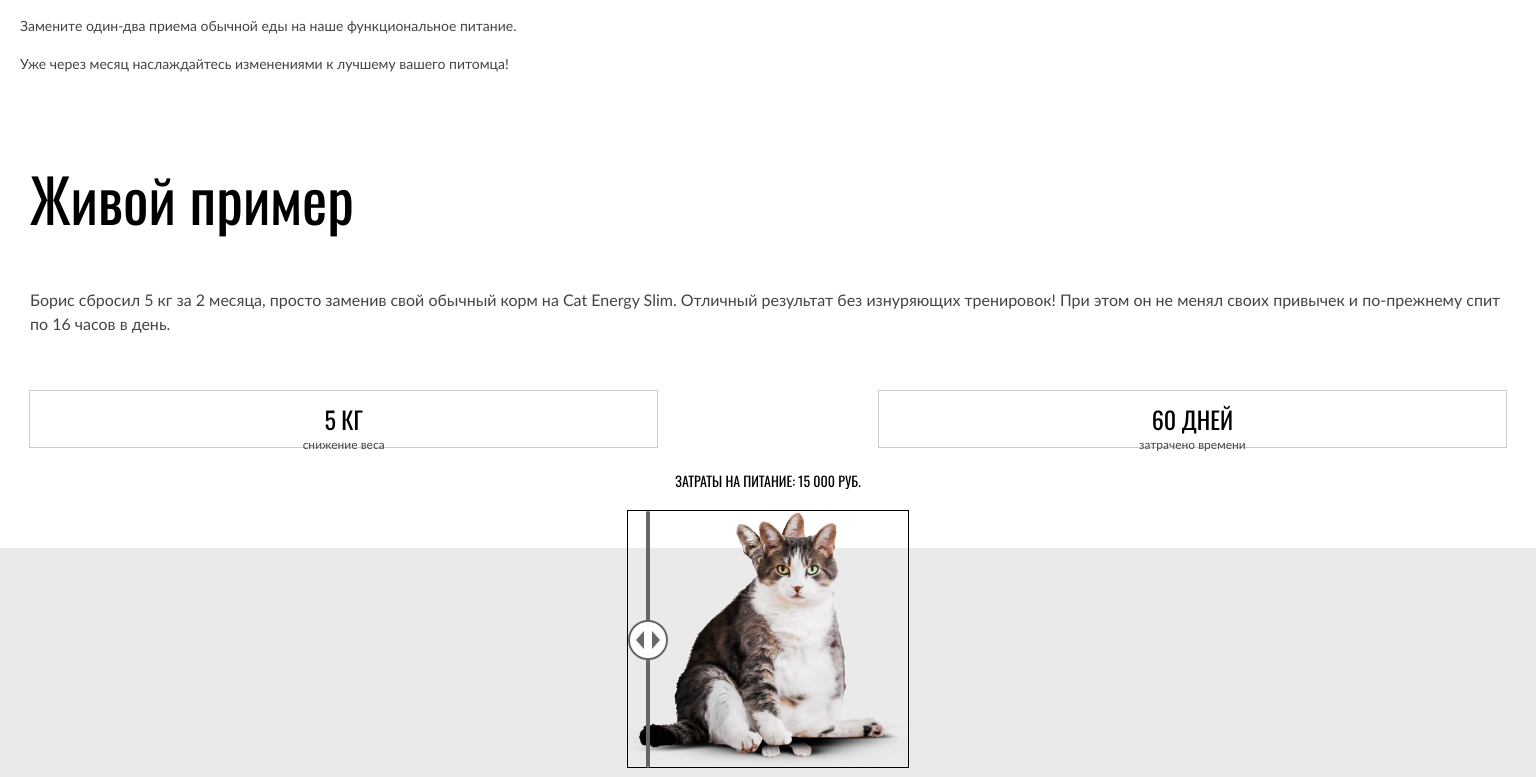
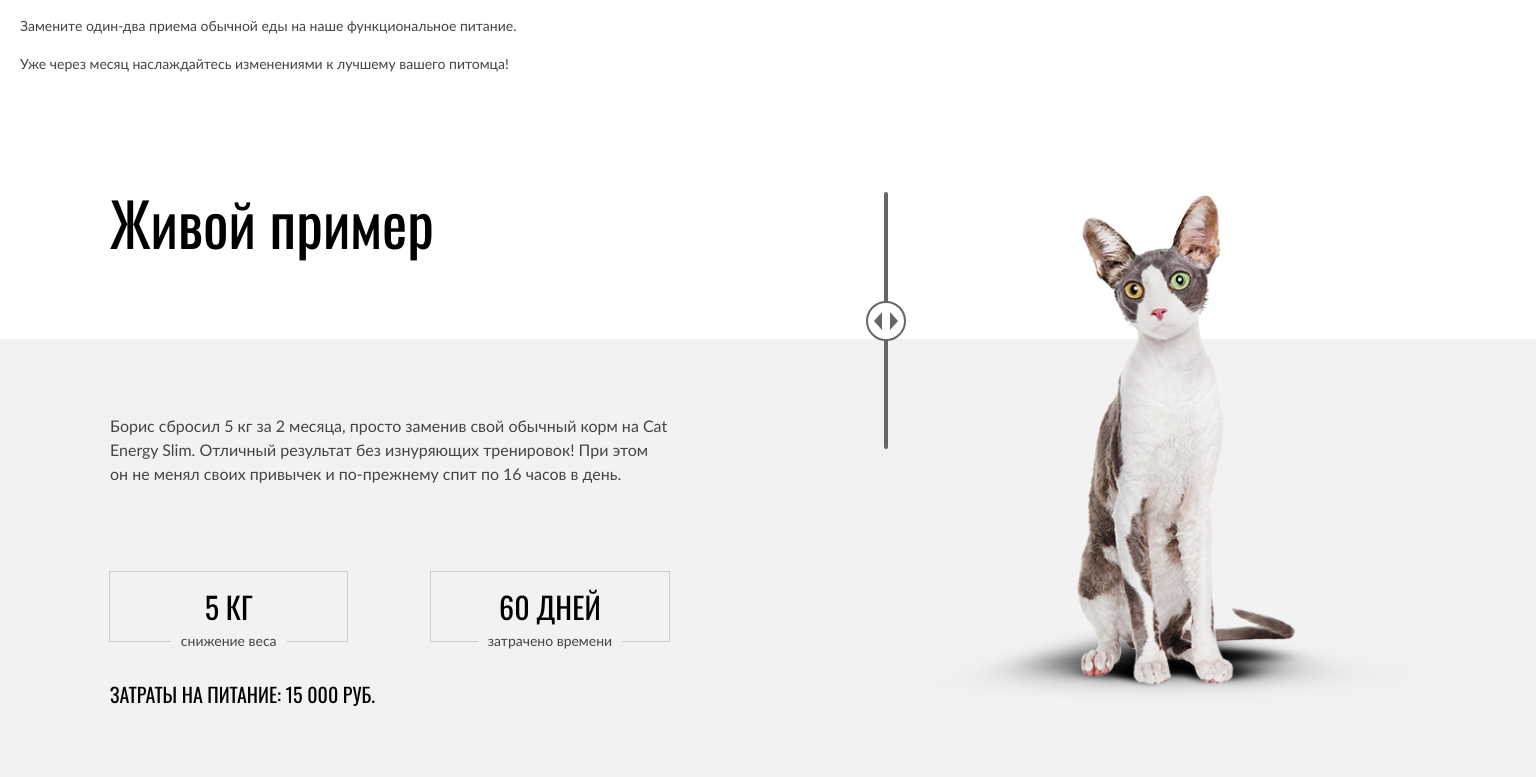
Before and after one commit to htmlacademy-adaptive/83960-cat-energy-29, a website: page source/index.html in a window 1536 px wide. Shown: the part 865-1642 px from the top of the page. Drawn offline with nearby package versions, Linux system fonts and the light colour scheme; files that its build step writes are made by us from their sources.

Commit message:
Закончил адаптивную сетку для секции Пример.

```diff
--- a/source/index.html
+++ b/source/index.html
@@ -132,18 +132,17 @@
 
             <!-- TODO: Задать классы. Оптимизировать изображения. -->
 
-            <div class="slider__wrapper slider__wrapper--after">
+            <div class="slider__wrapper slider__wrapper--after" draggable="false">
               <picture>
-                <source media="(min-width: 768px)" srcset="img/slider/slider-tablet-after-1x.png">
-                <img class="image slider__image slider__image--after" src="img/slider/slider-mobile-after-1x.png" width="280"
-                  height="256" alt="Кот после перехода на функциональное питание">
+                <source media="(min-width: 768px)" srcset="img/slider/slider-tablet-after-1x.png" width="560" height="512">
+                <img class="image slider__image slider__image--after" src="img/slider/slider-mobile-after-1x.png" width="280" height="256" alt="Кот после перехода на функциональное питание" draggable="false">
               </picture>
             </div>
 
-            <div class="slider__wrapper slider__wrapper--before">
+            <div class="slider__wrapper slider__wrapper--before" draggable="false">
               <picture>
-                <source media="(min-width: 768px)" srcset="img/slider/slider-tablet-before-1x.png">
-                <img class="image slider__image slider__image--before" src="img/slider/slider-mobile-before-1x.png" width="280" height="256" alt="Кот до перехода на функциональное питание">
+                <source media="(min-width: 768px)" srcset="img/slider/slider-tablet-before-1x.png" width="560" height="512">
+                <img class="image slider__image slider__image--before" src="img/slider/slider-mobile-before-1x.png" width="280" height="256" alt="Кот до перехода на функциональное питание" draggable="false">
               </picture>
             </div>
 
--- a/source/js/slider.js
+++ b/source/js/slider.js
@@ -10,7 +10,7 @@ curtain.onmousedown = function (event) {
   startX = event.pageX - translateX;
 }
 
-curtain.onmouseup = function (event) {
+document.body.onmouseup = function (event) {
   moved = false;
 }
 
--- a/source/sass/common.scss
+++ b/source/sass/common.scss
@@ -27,6 +27,10 @@
   // Font variables
   --primary-font: "Oswald", sans-serif;
   --secondary-font: "Lato", sans-serif;
+
+  //Breakpoints variables
+  --tablet-width: 768px;
+  --desktop-width: 1440px;
 }
 
 @font-face {
--- a/source/sass/footer/social-list.scss
+++ b/source/sass/footer/social-list.scss
@@ -18,7 +18,7 @@
 .social-list__link {
   --social-color: var(--decor-color-2);
 
-  &:before {
+  &::before {
     display: block;
     content: "";
     width: 28px;
@@ -34,24 +34,24 @@
   }
 
   &:active {
-    --social-color: rgba(104, 183, 56, 0.3)
+    --social-color: rgba(104, 183, 56, 0.3);
   }
 }
 
 .social-list__link--vkontakte {
-  &:before {
-    mask-image: url(../../img/social/vkontakte.svg);
+  &::before {
+    mask-image: url("../../img/social/vkontakte.svg");
   }
 }
 
 .social-list__link--youtube {
-  &:before {
-    mask-image: url(../../img/social/youtube.svg);
+  &::before {
+    mask-image: url("../../img/social/youtube.svg");
   }
 }
 
 .social-list__link--telegram {
-  &:before {
-    mask-image: url(../../img/social/telegram.svg);
+  &::before {
+    mask-image: url("../../img/social/telegram.svg");
   }
 }
--- a/source/sass/index/contacts.scss
+++ b/source/sass/index/contacts.scss
@@ -57,6 +57,7 @@
   @media screen and (min-width: 768px) {
     font-size: 16px;
     align-items: flex-end;
+
     .contacts__street {
       text-align: right;
     }
@@ -65,6 +66,7 @@
   @media screen and (min-width: 1440px) {
     font-size: 16px;
     align-items: flex-start;
+
     .contacts__street {
       text-align: left;
     }
--- a/source/sass/index/example.scss
+++ b/source/sass/index/example.scss
@@ -18,7 +18,16 @@
   margin-bottom: 20px;
 }
 
+.example__wrapper {
+  display: flex;
+  flex-direction: column;
+  gap: 20px;
+  margin-bottom: 20px;
+}
+
 .example__slider {
+  width: 280px;
+  height: 256px;
   margin: 0 auto;
 }
 
@@ -28,15 +37,58 @@
     background-image: linear-gradient(to top, #eaeaea 43%, var(--primary-background-color) 43%);
     background-color: transparent;
   }
+
   .example__title {
     font-size: 60px;
     line-height: 60px;
     margin-bottom: 60px;
   }
+
   .example__text {
     font-size: 16px;
     line-height: 24px;
     margin-bottom: 55px;
   }
 
+  .example__wrapper {
+    flex-direction: row;
+    justify-content: space-between;
+    margin-bottom: 99px;
+    background-color: var(--primary-background-color);
 }
+
+  .example__slider {
+    width: 560px;
+    height: 512px;
+  }
+}
+
+@media screen and (min-width: 1440px) {
+  .example {
+    padding: 69px 110px 75px 110px;
+    background-image: linear-gradient(to top, var(--additional-background-color) 67%, var(--primary-background-color) 67%);
+    background-color: transparent;
+    display: grid;
+    grid-template-columns: 1fr 1fr;
+    grid-auto-flow: column;
+    column-gap: 15%;
+  }
+
+  .example__title {
+    margin-bottom: 146px;
+  }
+
+  .example__text {
+    margin-bottom: 69px;
+  }
+
+  .example__wrapper {
+    flex-direction: column;
+    margin-bottom: 0;
+    background-color: var(--additional-background-color);
+}
+
+  .example__slider {
+    grid-row: span 3;
+  }
+}
--- a/source/sass/index/result-list.scss
+++ b/source/sass/index/result-list.scss
@@ -30,12 +30,12 @@
   font-size: 12px;
   line-height: 12px;
   text-align: center;
-  width: 65%;
-  margin-top: -0.7em;
+  width: 80px;
+  margin-top: -0.5em;
 }
 
 .result__cost {
-  margin: 20px 0;
+  margin: 0;
   color: var(--primary-text-color);
   font-family: var(--primary-font);
   font-size: 14px;
@@ -43,3 +43,39 @@
   text-transform: uppercase;
   text-align: center;
 }
+
+@media screen and (min-width: 768px) {
+  .result-list {
+    width: 52%;
+  }
+
+  .result__value {
+    font-size: 30px;
+    line-height: 37px;
+  }
+
+  .result__description {
+    font-size: 14px;
+    line-height: 14px;
+    width: auto;
+    margin-top: -0.5em;
+    padding: 0 10px;
+  }
+
+  .result__cost {
+    font-size: 20px;
+    width: 180px;
+    text-align: right;
+  }
+}
+
+@media screen and (min-width: 1440px) {
+  .result-list {
+    width: 100%;
+  }
+
+  .result__cost {
+    width: 100%;
+    text-align: left;
+  }
+}
--- a/source/sass/index/slider.scss
+++ b/source/sass/index/slider.scss
@@ -1,12 +1,10 @@
 .slider {
   position: relative;
-  width: 280px;
-  height: 256px;
-  outline: 1px solid black;
 }
 
 .slider__image {
   max-width: none;
+  user-select: none;
 }
 
 .slider__wrapper {
@@ -15,7 +13,7 @@
 }
 
 .slider__wrapper--before {
-  width: -19px;
+  width: 0;
 }
 
 .slider__curtain {
--- a/source/sass/mixin.scss
+++ b/source/sass/mixin.scss
@@ -15,7 +15,7 @@
 }
  */
 
- @mixin common-link {
+@mixin common-link {
   display: block;
   text-decoration: none;
   text-transform: uppercase;
```
Also changed, not shown: source/sass/footer/main-footer.scss (indentation only), source/sass/header/main-header.scss (line endings or trailing spaces).
